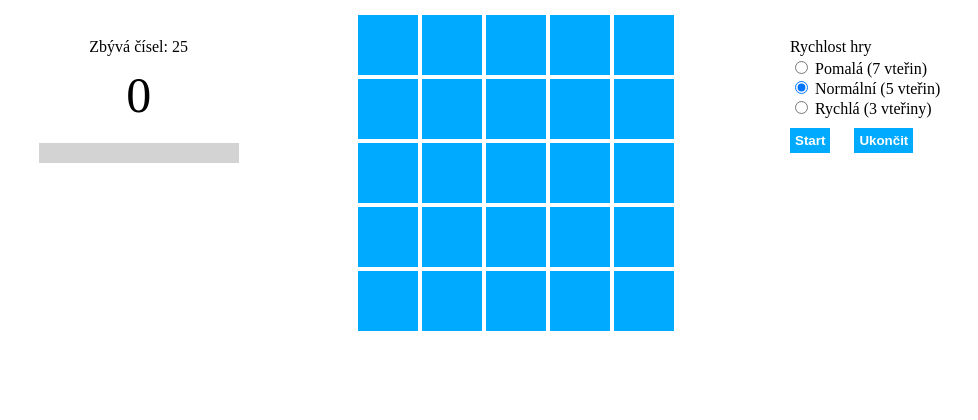
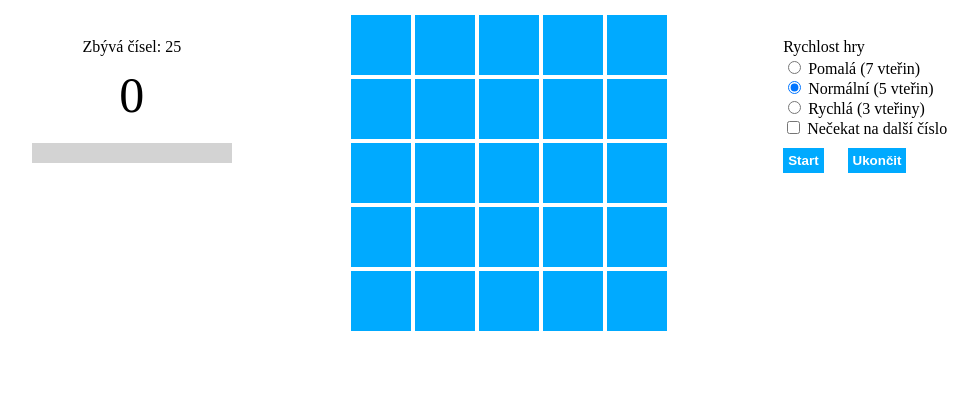
Before and after one commit to Mmac3569/matematico, a PHP site: page / in a window 1280 px wide. Shown: the part 167-587 px from the top of the page, without its empty margins (152-1130 px from the left). Run offline with PHP 8.4, Linux system fonts and the light colour scheme.

Commit message:
added checkbox for not waiting for next number

```diff
--- a/index.php
+++ b/index.php
@@ -94,6 +94,8 @@
             <label for="normal">Normální (5 vteřin)</label><br>
             <input type="radio" name="speed" id="fast" onchange="speedChanged(3)">
             <label for="fast">Rychlá (3 vteřiny)</label><br>
+            <input type="checkbox" id="wait-for-next">
+            <label for="wait-for-next">Nečekat na další číslo</label><br>
             <button class="control-button" id="start" onclick="startBtClick()">Start</button>
             <button class="control-button" id="end" onclick="endBtClick()">Ukončit</button>
         </div>
```
